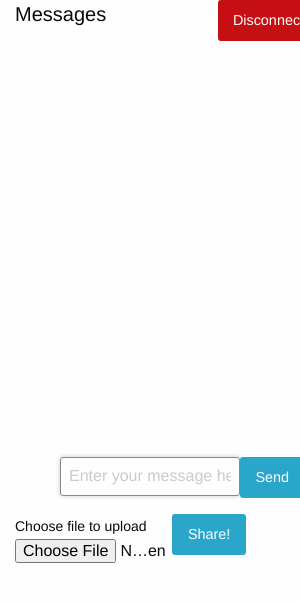
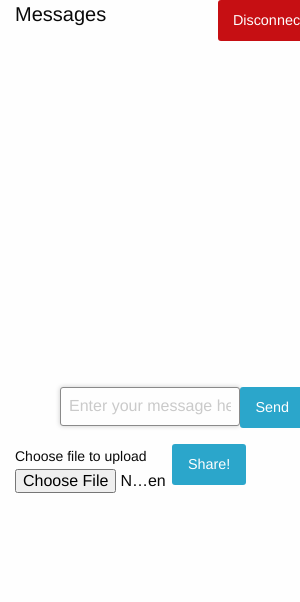
Before and after one commit to kaotisk-hund/irc-electron, an Electron app: page index.html in a window 300 px wide. Shown: the top 602 px of the page. Drawn offline with Linux system fonts and the light colour scheme; no server answers.

Commit message:
Optimize (?) a bit
New message window dimensions.
Div class send is now div id send.
New window dimensions.

```diff
--- a/index.html
+++ b/index.html
@@ -24,16 +24,15 @@
 	<div class="grid-container">
 		<div class="grid-x">
 			<div class="small-12 cell messages" style="
-				max-height: 400px;
+				max-height: 330px;
 				overflow: scroll;
-				height: 400px;
+				height: 330px;
 			">
 			</div>
 		</div>
 	</div>
 	<!-- Sending messages and files -->
-	<div class="grid-container">
-		<div class="send">
+	<div class="grid-container" id="send">
 		<form id="messaging">
 			<div class="grid-x">
 				<div class="small-2 cell" id="nickname">
@@ -59,7 +58,6 @@
 			</div>
 		</form>
 	</div>
-	</div>
 
 	<script>
 		const electron = require('electron');
@@ -72,9 +70,7 @@
 		function sendMessage(e){
 			e.preventDefault();
 			message = document.querySelector('#message').value;
-
 			ipcRenderer.send('irc_send', message);
-
 			message = '';
 			document.querySelector('#message').value = '';
 		}
--- a/main.js
+++ b/main.js
@@ -183,7 +183,7 @@ if(process.env.NODE_ENV !== "production"){
  */
 function mainWindow () {
 	// Create the browser window.
-	win = new BrowserWindow({width: 800, height: 610});
+	win = new BrowserWindow({width: 800, height: 600});
 
 	// and load the index.html of the app.
 	win.loadURL(url.format({
```
Lines whose indentation alone changed are shown as unchanged.
